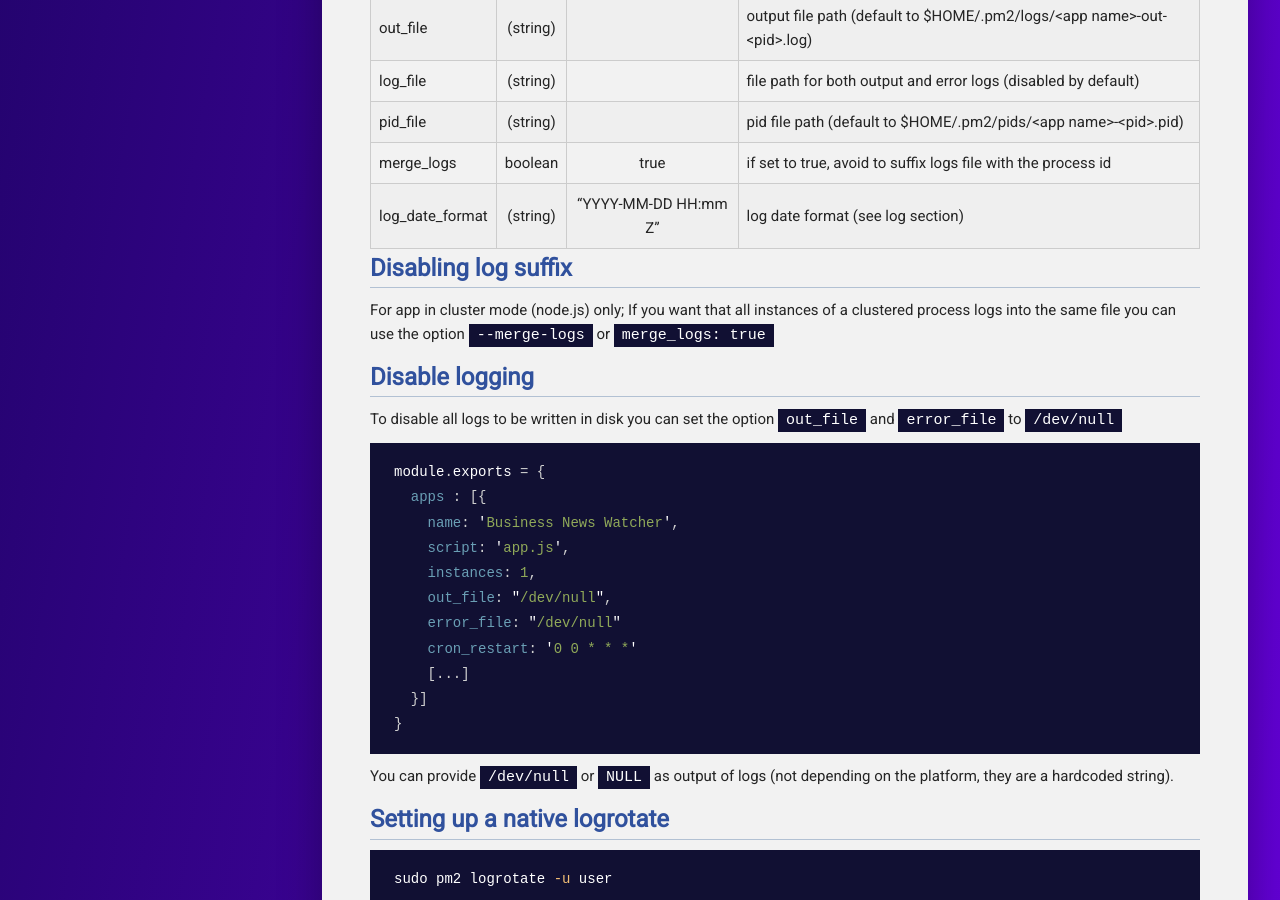
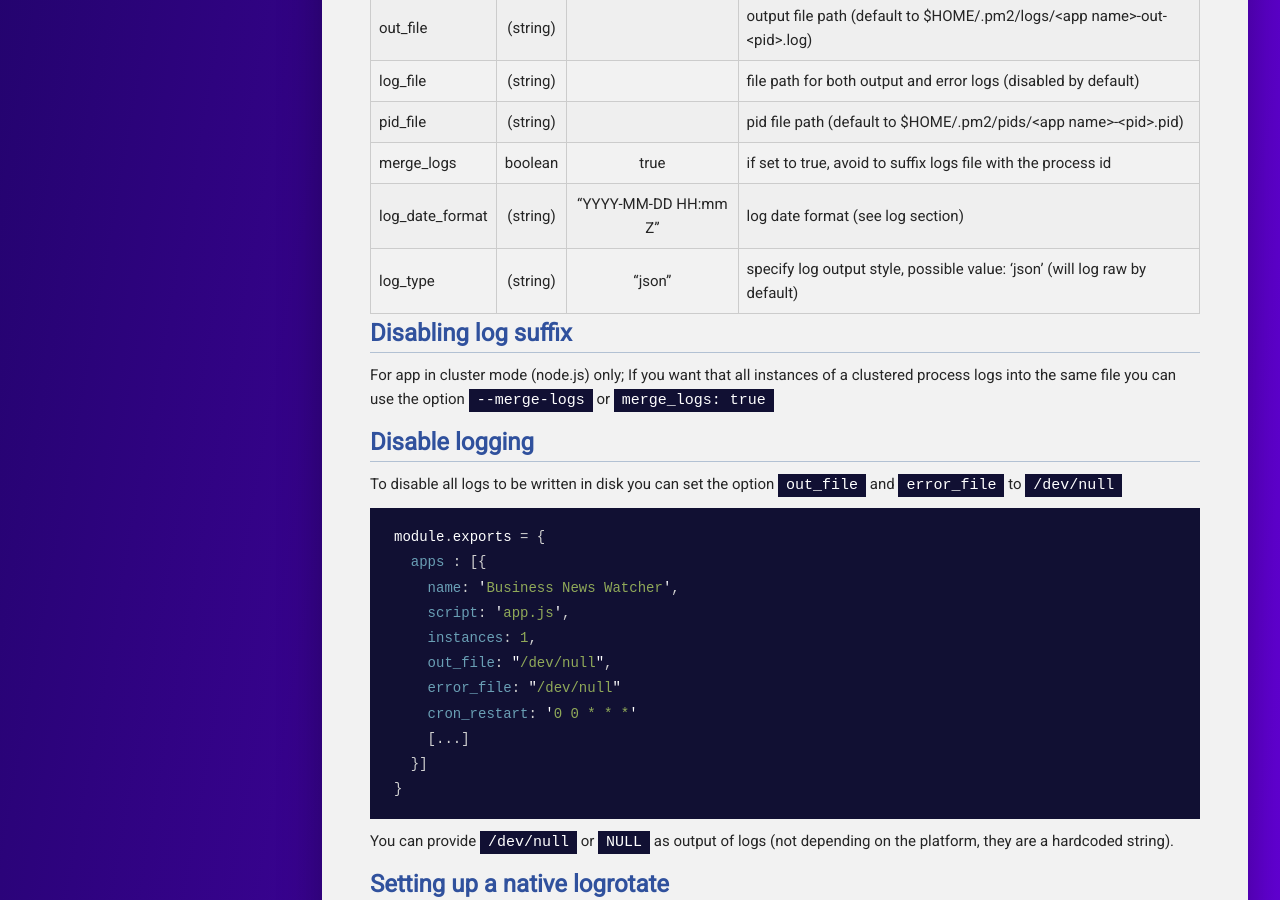
Before and after one commit to pm2-hive/pm2-hive.github.io, a Jekyll site: the page built from docs/features/log-management.md, in a window 1280 px wide and 900 px high, scrolled down 2932 px. Built offline with Jekyll 4.4.1, drawn with Linux system fonts in a browser that asks for light colours; comment, search, counter and statistics services are not loaded.

Commit message:
Update docs/features/log-management
Updated `log_type` flag for json logging via ecosystem file

```diff
--- a/docs/features/log-management.md
+++ b/docs/features/log-management.md
@@ -135,6 +135,7 @@ Via configuration file you can pass the options:
 |pid_file| (string) | | pid file path (default to $HOME/.pm2/pids/&lt;app name&gt;-&lt;pid&gt;.pid)|
 |merge_logs| boolean | true | if set to true, avoid to suffix logs file with the process id  |
 |log_date_format| (string) | "YYYY-MM-DD HH:mm Z" | log date format (see log section)|
+|log_type| (string) | "json" | specify log output style, possible value: 'json' (will log raw by default)|
 
 ### Disabling log suffix
 
```
